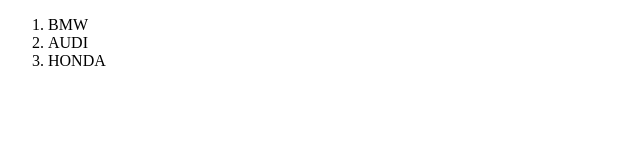
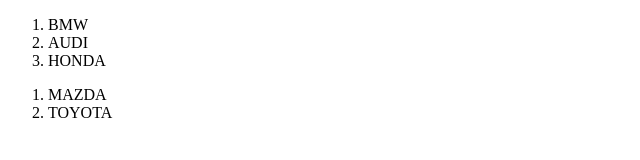
Before and after one commit to Kasjs/test, a plain HTML site: page list.html in a window 1280 px wide. Shown: the whole page, without its empty margins (0-640 px from the left). Drawn offline with Linux system fonts and the light colour scheme.

Commit message:
new list

```diff
--- a/list.html
+++ b/list.html
@@ -10,6 +10,10 @@
     <li>AUDI</li>
     <li>HONDA</li>
 </ol>
+<ol>
+    <li>MAZDA</li>
+    <li>TOYOTA</li>
+</ol>
 
 </body>
 </html>
```
